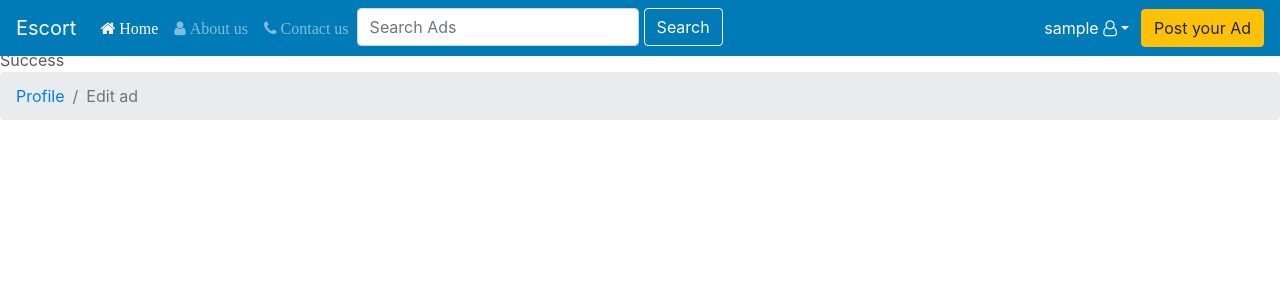
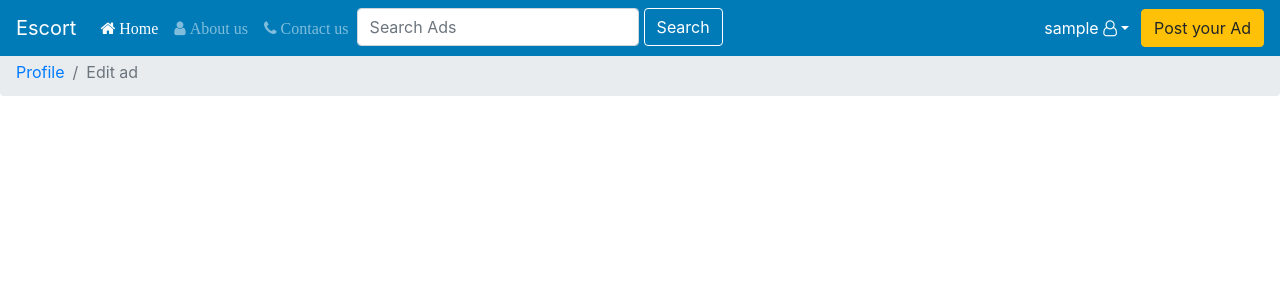
Before and after one commit to iamdempa/Escort, a PHP site: page /post-ad.php?editAdId=1&userId=1&title=empty in a window 1280 px wide. Shown: the top 300 px of the page. Run offline with PHP 8.4, Linux system fonts and the light colour scheme; the visitor is signed in with stand-in values (Sample User, id 1); data that the repository does not hold is empty; some libraries are stand-ins or nearby versions.

Commit message:
First commit

```diff
--- a/includes/dbConnection.php
+++ b/includes/dbConnection.php
@@ -10,5 +10,5 @@ $conn = mysqli_connect($dbServerName, $dbUserName, $dbPassword, $dbName);
 if(!$conn){
     echo 'Failed to connect';
 } else {
-    echo 'Success';
+//    echo 'Success';
 }
--- a/post-ad.php
+++ b/post-ad.php
@@ -99,7 +99,7 @@ and open the template in the editor.
             <li class = 'breadcrumb-item active' aria-current = 'page'>Post an Add</li>
             </ol>
             </nav>";
-            echo 'ok';
+//            echo 'ok';
         }
     }
     ?>
```
Also changed, not shown: uploads/ad/adImage-33-9-2.jpg (added), uploads/ad/adImage-34-9-2.jpg (added), uploads/ad/adImage-35-9-2.jpg (added), uploads/ad/adImage-36-9-2.jpg (added), uploads/profile2.jpg (added).
